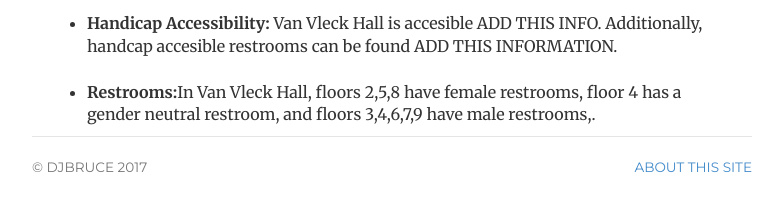
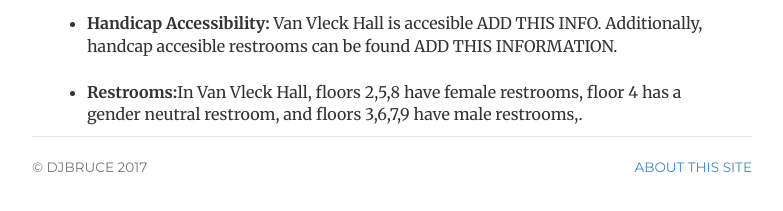
Before and after one commit to julietteBruce/MathCareers, a Jekyll site: the page built from inclusiveness/index.html, in a window 1280 px wide. Shown: the part 632-843 px from the top of the page, without its empty margins (248-1031 px from the left). Built offline with Jekyll 4.4.1, drawn with Linux system fonts in a browser that asks for light colours.

Commit message:
Fixed Typo

```diff
--- a/inclusiveness/index.html
+++ b/inclusiveness/index.html
@@ -27,7 +27,7 @@
 <ul>
 	<li><b>Handicap Accessibility:</b> Van Vleck Hall is accesible ADD THIS INFO. Additionally, handcap accesible restrooms can be found ADD THIS INFORMATION.</li>
 	<br>
-	<li><b>Restrooms:</b>In Van Vleck Hall, floors 2,5,8 have female restrooms, floor 4 has a gender neutral restroom, and floors 3,4,6,7,9 have male restrooms,.</li>
+	<li><b>Restrooms:</b>In Van Vleck Hall, floors 2,5,8 have female restrooms, floor 4 has a gender neutral restroom, and floors 3,6,7,9 have male restrooms,.</li>
 </ul>
 
 </div>
```
